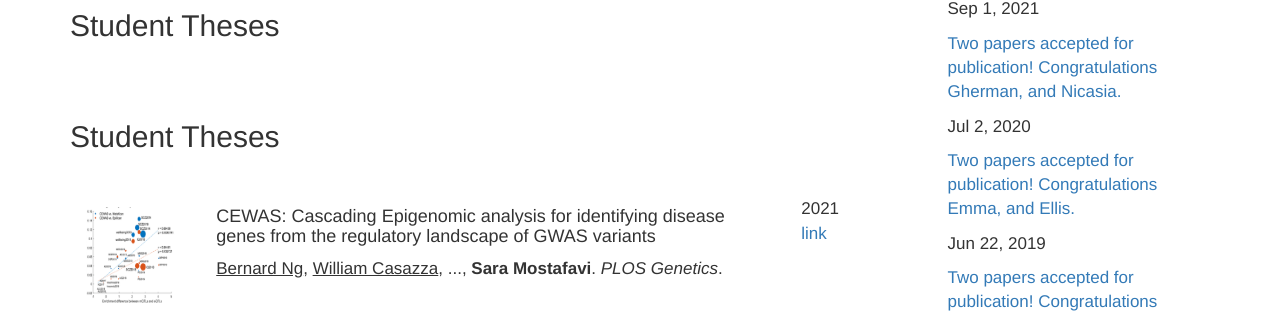
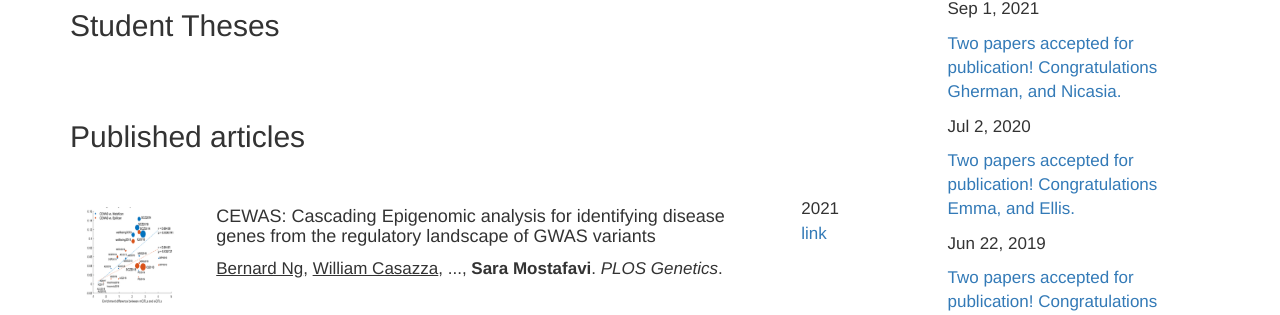
Before and after one commit to saramostafavi/saramostafavi.github.io, a Jekyll site: the page built from publications.html, in a window 1280 px wide and 900 px high. Shown: the part 280-595 px from the top of the window. Built offline with Jekyll 4.4.1, drawn with Linux system fonts in a browser that asks for light colours; nearby versions of some CDN libraries; a style sheet for code colours, icons or effects is not loaded.

Commit message:
Update publications.html

```diff
--- a/publications.html
+++ b/publications.html
@@ -47,7 +47,7 @@ layout: page
 
     {% endfor %}
     <br>
-    <h2 class="Published">Student Theses</h1>
+    <h2 class="publications">Published articles</h1>
     <br>
     {% for pub in site.data.publications %}
 
```
